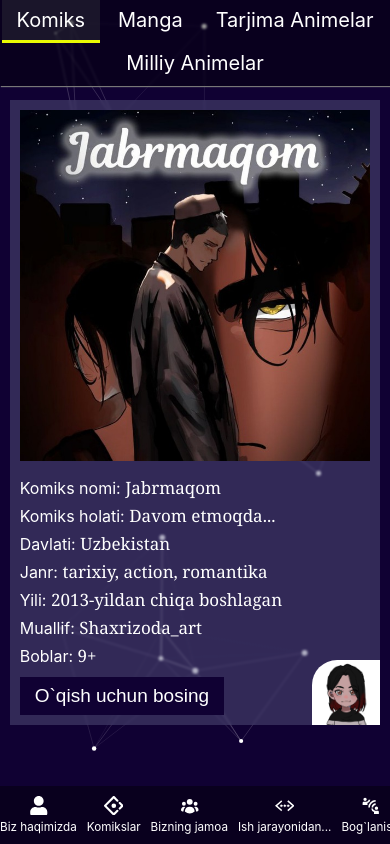
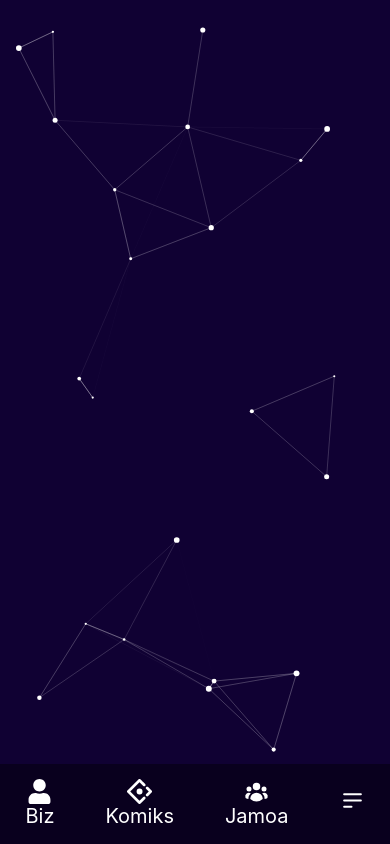
Before and after one commit to DavronNabijonv/burushli, a React (Create React App) app: page / in a window 390 px wide. Built offline with nearby package versions, Linux system fonts and the light colour scheme.

Commit message:
responsive navbar

```diff
--- a/src/App.js
+++ b/src/App.js
@@ -12,9 +12,9 @@
     <div className="App">
       <ParticlesComponent className="particles" />
       <Navbar />
-      {/* <About /> */}
+      {/* <About />
       <Komiks />
-      {/* <Jamoa/>
+      <Jamoa/>
       <Ish_jarayoni/>
       <Aloqa_va_elon/> */}
     </div>
--- a/src/page/nav/navbar.js
+++ b/src/page/nav/navbar.js
@@ -14,6 +14,19 @@
 import burushliLogo from "../../images/burushli_logo.jpg";
 
 export default function Navbar() {
+  return (
+    <>
+      <div className="desktop">
+        <Desktop_navbar />
+      </div>
+      <div className="mobile">
+        <Mobile_navbar />
+      </div>
+    </>
+  );
+}
+
+function Desktop_navbar() {
   const [togle, setTogle] = useState(false);
   return (
     <div className="for_fixed">
@@ -66,3 +79,43 @@
     </div>
   );
 }
+
+function Mobile_navbar() {
+  const [togle, setTogle] = useState(false);
+  return (
+    <div className={togle ? "mobile_togle mobile" : "mobile"}>
+      <div className="mobile_nav">
+        <div className="nav1">
+          <Link className="a_about">
+            <FaUser /> <p className="mobile_txt">Biz</p>
+          </Link>
+          <Link className="a_komiks">
+            <SiAntdesign /> <p className="mobile_txt">Komiks</p>
+          </Link>
+          <Link className="a_jamoa">
+            <HiMiniUserGroup /> <p className="mobile_txt">Jamoa</p>
+          </Link>
+          <button
+            className="mobile_btn"
+            onClick={() => {
+              setTogle(!togle);
+            }}
+          >
+            <HiOutlineMenuAlt2 />
+          </button>
+        </div>
+        <div className={togle?"nav1 anim": "hide_anime"}>
+          <Link className="a_event">
+            <IoCodeWorkingSharp /> <p className="mobile_txt">Ish</p>
+          </Link>
+          <Link className="a_elon">
+            <MdOutlineWorkspacePremium /> <p className="mobile_txt">E'lon</p>
+          </Link>
+          <Link className="a_aloqa">
+            <MdConnectWithoutContact /> <p className="mobile_txt">Aloqa</p>
+          </Link>
+        </div>
+      </div>
+    </div>
+  );
+}
--- a/src/page/nav/navbar.scss
+++ b/src/page/nav/navbar.scss
@@ -7,7 +7,7 @@
   }
 }
 
-.for_fixed{
+.for_fixed {
   position: fixed;
   z-index: 1;
   width: auto;
@@ -169,18 +169,112 @@
   display: none;
 }
 // yashirish uchun
+.mobile {
+  display: none;
+}
 
+//  mobile navbar
 
-@media(max-width:770px){
-  .for_fixed{
+.mobile{
+  height: 80px;
+  position: absolute;
+  bottom: 0;
+  width: 100%;
+}
+
+.mobile_togle{
+  height: 160px;
+}
+
+@keyframes animat{
+  from{
+    opacity: 0;
+  }
+  to{
+    opacity: 1;
+  }
+}
+
+@keyframes teskari{
+  from{
+    opacity: 1;
+    height: auto;
+  }
+  to{
+    height: 1px;
+    opacity: 0;
+  }
+}
+
+.anim{
+animation: animat .3s forwards;
+overflow: hidden;
+}
+
+.hide_anime{
+  animation: teskari;
+  height: 1px;
+  display: none;
+}
+.mobile_nav {
+  height: 100%;
+  width: 100%;
+  background-color: #00000065;
+  box-shadow: 1px 1px 1px #777777;
+  backdrop-filter: blur(1px);
+  -webkit-backdrop-filter: blur(1px);
+  padding: 15px 0;
+  display: flex;
+  flex-direction: column;
+  transition: all 0.3s ease-in-out;
+  gap: 20px;
+  .nav1 {
+    display: flex;
+    align-items: center;
+    justify-content: space-around;
+    button {
+      background: none;
+      border: none;
+      font-size: 25px;
+      color: #fff;
+      text-align: left;
+      padding: 0;
+      margin: 0;
+    }
+    a {
+      text-decoration: none;
+      display: flex;
+      flex-direction: column;
+      align-items: center;
+      justify-content: left;
+      svg {
+        font-size: 25px;
+        color: #fff;
+      }
+      p {
+        color: #fff;
+        font-size: 20px;
+      }
+    }
+  }
+}
+
+@media (max-width: 770px) {
+  .desktop {
+    display: none;
+  }
+  .mobile {
+    display: block;
+  }
+  .for_fixed {
     position: fixed;
     z-index: 1;
     width: 100%;
-    height:100% ;
+    height: 100%;
     bottom: 0;
     top: 0;
   }
-  .hide{
+  .hide {
     display: flex;
     width: auto;
     text-align: center;
@@ -190,7 +284,7 @@
     padding-top: 0;
     bottom: 0;
   }
-  .part_links{
+  .part_links {
     flex-direction: row;
     gap: 10px;
     margin: 0;
@@ -198,45 +292,45 @@
     border-radius: 0;
     align-items: center;
     width: 100%;
-    .logo_ancor{
+    .logo_ancor {
       display: none;
     }
-    .link_items{
+    .link_items {
       flex-direction: row;
       align-items: center;
       justify-content: space-around;
       width: 100%;
       padding-left: 0;
       gap: 10px;
-      a{
+      a {
         display: flex;
         flex-direction: column;
         gap: 5px;
-        p{
+        p {
           font-size: 16px;
         }
       }
-      .togle_btn{
+      .togle_btn {
         display: none;
       }
-      .a_elon{
+      .a_elon {
         display: none;
       }
     }
   }
 }
 
-@media(max-width:540px){
-  .hide{
+@media (max-width: 540px) {
+  .hide {
     font-size: 3vw;
   }
-  .part_links{
-    .link_items{
-      a{
-        svg{
+  .part_links {
+    .link_items {
+      a {
+        svg {
           font-size: 5vw;
         }
-        p{
+        p {
           font-size: 3vw;
         }
       }
```
